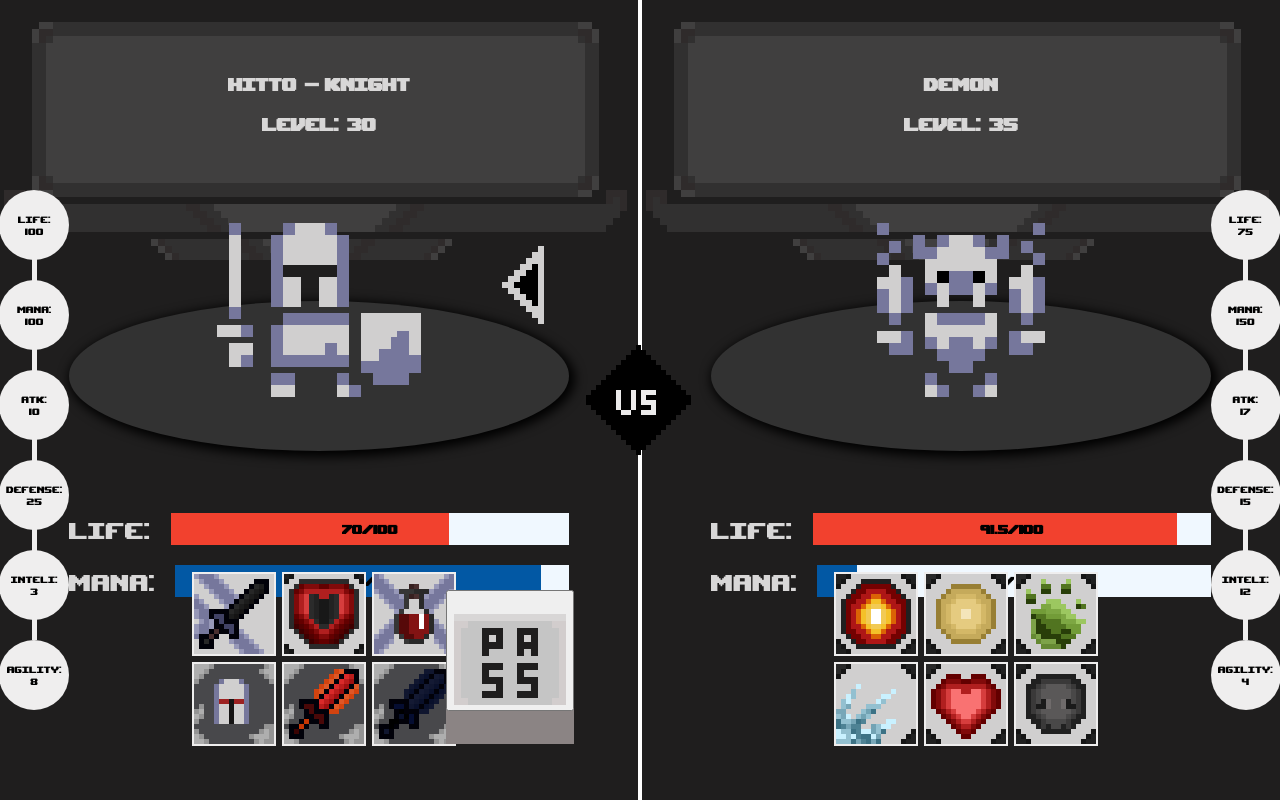
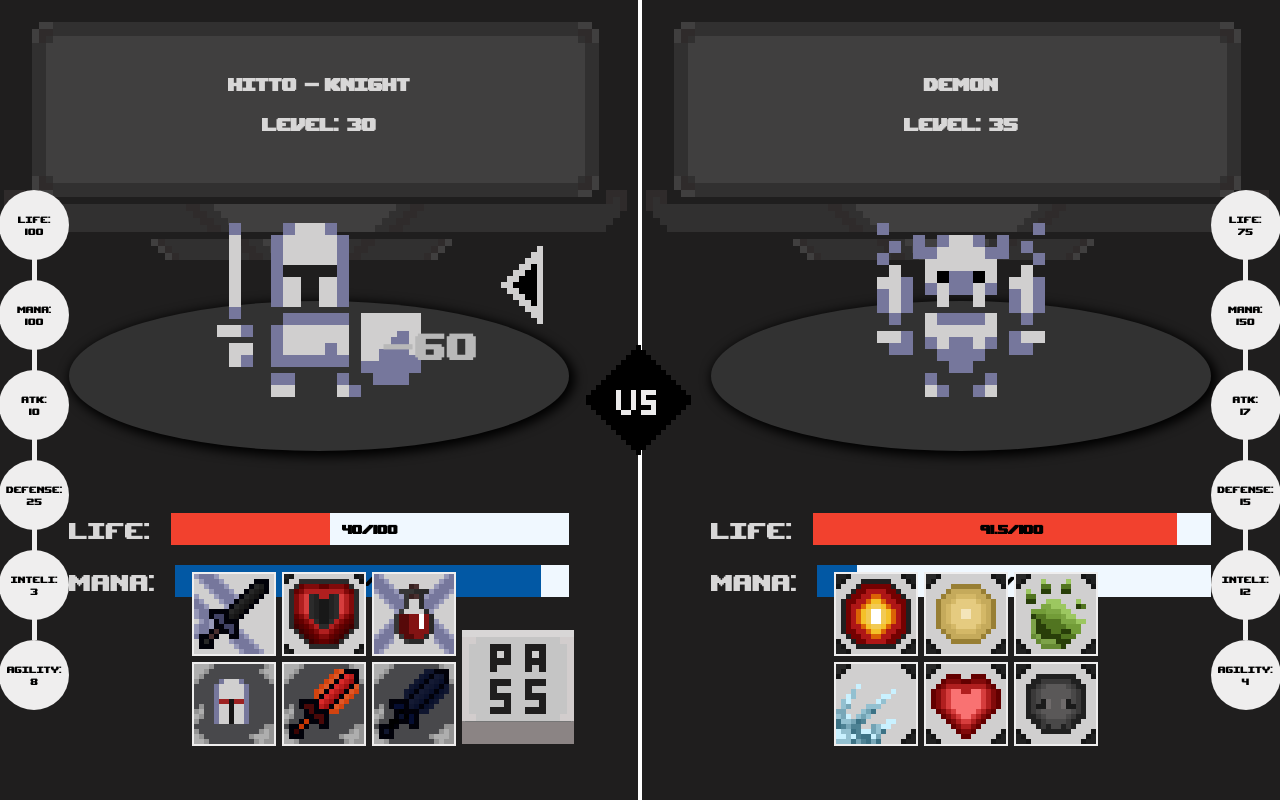
Before and after one commit to RenanSgubin/rpg-game-js, a plain HTML site: page html/game.html in a window 1280 px wide. Both pictures are taken after a click on the button 234 px from the left and 614 px from the top of the page. Shown: the top 800 px of the page. Drawn offline with Linux system fonts and the light colour scheme.

Commit message:
Add files via upload
-Arrumado bug que alguns ataques do inimigo curavam o Knight
-Mudado a forma como o dano aparece em ambos os personagens

```diff
--- a/css/game.css
+++ b/css/game.css
@@ -211,8 +211,8 @@ body {
 .char-damage {
     display: none;
     position: absolute;
-    right: 30%;
-    bottom: 50%;
+    right: 25%;
+    top: 40%;
     color: #b8b8b8;
     font-size: 3.3rem;
     z-index: 9999;
@@ -220,8 +220,8 @@ body {
 
 .enemy-damage {
     position: absolute;
-    left: 30%;
-    bottom: 50%;
+    left: 25%;
+    top: 40%;
     color: #b8b8b8;
     font-size: 3.3rem;
     z-index: 9999;
@@ -399,16 +399,26 @@ body {
 .pass-turn {
     position: absolute;
     right: 10%;
+    width: 112px;
+    height: 80px;
+    display: flex;
+    justify-content: center;
+    align-items: flex-end;
     z-index: 999;
     cursor: pointer;
-    -webkit-box-shadow: 0px 33px 0px 0px #8b8484;
-    box-shadow: 0px 33px 0px 0px #8b8484;
-    margin-bottom: 33px;
+    -webkit-box-shadow: 0px 22px 0px 0px #8b8484;
+    box-shadow: 0px 22px 0px 0px #8b8484;
+    margin-bottom: 22px;
 }
 
 .pass-turn:active {
-    top: 150px;
+    top: 200px;
     box-shadow: none;
+}
+
+.pass-turn img {
+    position: absolute;
+    bottom: -1%;
 }
 
 .out-of-mana-container {
@@ -505,3 +515,9 @@ body {
     50% { transform: translateX(-8px); }
     100% { transform: translateX(0px); }
 }
+
+@keyframes damageShake {
+    25% { transform: translateX(20px); }
+    50% { transform: translateX(-20px); }
+    75% { transform: translateX(20px); }
+}
--- a/js/battle.js
+++ b/js/battle.js
@@ -7,7 +7,7 @@ let damage = 0;
 let charMana = 100;
 
 //Defesa do personagem
-let charDef = 25;
+let charDef = 33;
 
 //Vida do personagem
 let charLife = 100;
@@ -34,10 +34,9 @@ let skills =
     ];
 
 //Posição do dano que o char da no inimigo
-let bottomPosition = 50;
+let y = 50;
 
 //Status do inimigo
-
 let charLifePercent = 0;
 
 //Mana do Inimigo
@@ -49,18 +48,16 @@ let enemyDef = 15;
 //Vida do personagem
 let enemyLife = 100;
 
-let enemyDamage = 0;
-
 let enemySkills =
     [
         //Mana  Dano   Ex.Dam   Def   Cura
-        [ 10,     10,    1,      1,    1   ], //Skill 1
-        [ 20,     20,    1,      1,    1   ], //Skill 2
-        [ 40,     1,     1,      30,   30  ], //Skill 3
-        [ 50,     50,    1,      1,    1   ], //Skill 4
-        [ 50,     1,     1,      1,    30  ], //Skill 5
-        [ 90,     40,     1,      1,    1   ],  //Skill 6
-        [ 0,      0,     0,      0,    0   ]  //Caso a mana não seja suficiente
+        [ 5,      5,     1,      1,     1   ], //Skill 1
+        [ 10,     10,    1,      1,     1   ], //Skill 2
+        [ 30,     0,     1,      30,    0   ], //Skill 3
+        [ 50,     40,    1,      1,     1   ], //Skill 4
+        [ 70,     1,     1,      1,     40  ], //Skill 5
+        [ 90,     80,    1,      1,     1   ],  //Skill 6
+        [ 0,      0,     0,      0,     0   ]  //Caso a mana não seja suficiente
     ];
 
 //Numero que vai decidir os ataques do inimigo
@@ -96,9 +93,6 @@ function useAttack( skillNumber ) {
         //Curar
         charHeal = skills[skillNumber][4];
         if(skillNumber === 2) {
-            if(charLifeHealAuxTotal > 100) {
-                alert("asasa");
-            }
             document.getElementsByClassName("life-width")[0].style.width = charLifeHealAuxTotal+30+"%";
             document.getElementsByClassName("life-number")[0].innerHTML = charLifeHealAuxTotal+30;
         }
@@ -110,29 +104,21 @@ function useAttack( skillNumber ) {
             //Tirar vida do inimigo
             damage = damage + skills[skillNumber][1];
             //Porcentagem da vida do inimigo
-            enemyLifePercent = 100 - (damage - (damage / 100 * 15));
+            enemyLifePercent = 100 - (damage - (damage / 100 * enemyDef));
 
             document.getElementsByClassName("life-width")[1].style.width = enemyLifePercent+"%";
             document.getElementsByClassName("life-number")[1].innerHTML = enemyLifePercent;
 
             //Aparecer dano no inimigo
-            document.getElementsByClassName("enemy-damage")[0].innerHTML = "-" + skills[skillNumber][1];
+            document.getElementsByClassName("enemy-damage")[0].style.display = "flex";
+            document.getElementsByClassName("enemy-damage")[0].innerHTML = "-" + (skills[skillNumber][1] - (skills[skillNumber][1] / 100 * 15));
 
-            //Mover ele até sumir
-            function showCharDamage(){
-                bottomPosition = bottomPosition + 0.1;
-                document.getElementsByClassName("enemy-damage")[0].style.bottom = bottomPosition + "%";
+            document.getElementsByClassName("enemy-damage")[0].style.animation = "damageShake linear 300ms";
 
-                if(Math.round(bottomPosition) === 68) {
+                let showDamage = setTimeout(function() {
                     document.getElementsByClassName("enemy-damage")[0].style.display = "none";
-                }
-            }
-            //Zerar tudo
-            bottomPosition = 50;
-            document.getElementsByClassName("enemy-damage")[0].style.display = "flex";
-
-            setInterval(showCharDamage, 1);
-        }
+                }, 1500);
+             }
 
         }else {
             //Sem mana
@@ -170,58 +156,42 @@ function enemyTurn() {
 
     function enemyAttacks() {
 
-        //Faz um calculo com a mana pra sortear uma skill que esteja dentro do limite da mana
-        enemySkillNumber = (enemyMana / 10) / 2;
+            //Faz um calculo com a mana pra sortear uma skill que esteja dentro do limite da mana
+            enemySkillNumber = (enemyMana / 10) / 2;
 
-        if(enemySkills[Math.ceil(enemySkillNumber)][0] > enemyMana) {
-            //Conta vai dar 6, que é a skill referente a mana zerada
-            enemySkillNumber = 120;
-            let teste = 0;
+            if(enemyLife <= 40) {
+                enemySkillNumber = 4;
 
-            charLife = teste - charHeal; //Vida do Jogador;
+                if(enemyMana <= enemySkills[enemySkillNumber][0]) {
+                    charTurn = true;
+                }
+            }
+
+            //Porcentagem da vida do Char
+            let enemyDamage = enemySkills[Math.ceil(enemySkillNumber)][1] -
+            (enemySkills[Math.ceil(enemySkillNumber)][1] / 100 * 25);
+
+            charLife = enemyDamage - charHeal; //Vida do Jogador;
             charLifeHealAux = charLifeHealAux + charLife;
             charLifeHealAuxTotal = 100 - charLifeHealAux;
+            charHeal = 0;
 
             document.getElementsByClassName("life-width")[0].style.width = charLifeHealAuxTotal+"%";
             document.getElementsByClassName("life-number")[0].innerHTML = charLifeHealAuxTotal;
-
-        }else {
-            if(enemyMana >= 20) {
-                //Porcentagem da vida do Char
-                let teste = enemySkills[Math.ceil(enemySkillNumber)][1] -
-                (enemySkills[Math.ceil(enemySkillNumber)][1] / 100 * 25);
-
-                charLife = teste - charHeal; //Vida do Jogador;
-                console.log(charLife);
-                charLifeHealAux = charLifeHealAux + charLife;
-                charLifeHealAuxTotal = 100 - charLifeHealAux;
-
-                document.getElementsByClassName("life-width")[0].style.width = charLifeHealAuxTotal+"%";
-                document.getElementsByClassName("life-number")[0].innerHTML = charLifeHealAuxTotal;
-            }
 
 
             //Tirar mana
             enemyMana = enemyMana - enemySkills[Math.ceil(enemySkillNumber)][0];
 
             //Aparecer dano no jogador
-            document.getElementsByClassName("char-damage")[0].innerHTML = "-" +
-            enemySkills[Math.ceil(enemySkillNumber)][1];
+            document.getElementsByClassName("char-damage")[0].innerHTML = "-" + enemyDamage;
 
-            //Mover ele até sumir
-            function showEnemyDamage(){
-                bottomPosition = bottomPosition + 0.1;
-                document.getElementsByClassName("char-damage")[0].style.bottom = bottomPosition + "%";
+            document.getElementsByClassName("char-damage")[0].style.display= "flex";
+            document.getElementsByClassName("char-damage")[0].style.animation = "damageShake linear 300ms";
 
-                if(Math.round(bottomPosition) === 68) {
+                let showDamage = setTimeout(function() {
                     document.getElementsByClassName("char-damage")[0].style.display = "none";
-                }
-            }
-            //Zerar tudo
-            bottomPosition = 50;
-            document.getElementsByClassName("char-damage")[0].style.display = "flex";
-
-            setInterval(showEnemyDamage, 1);
+                }, 1500);
 
             //Ex. Damage
             enemySkills[Math.ceil(enemySkillNumber)][2];
@@ -231,7 +201,7 @@ function enemyTurn() {
 
             //Cura
             enemySkills[Math.ceil(enemySkillNumber)][4];
-        }
+
 
 
         //Mostrar Seta do personagem
```
